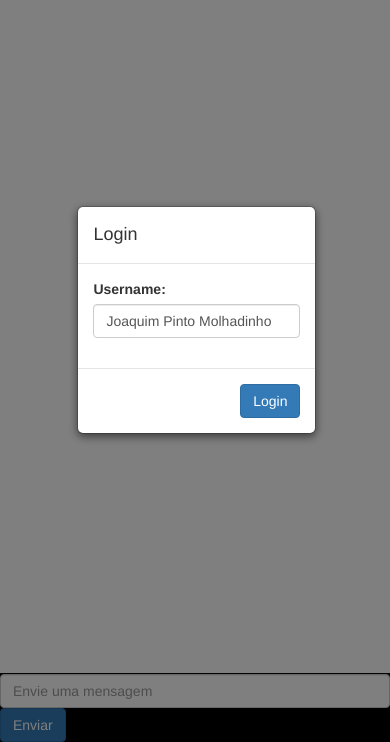
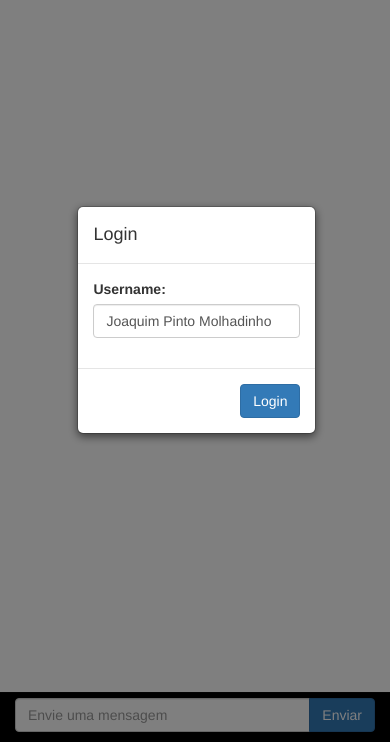
Before and after one commit to saviocord/Chat, a website: page views/index.html in a window 390 px wide. Shown: the part 102-844 px from the top of the page. Drawn offline with nearby package versions, Linux system fonts and the light colour scheme; no server answers; files whose address does not match are found by name.

Commit message:
Menu fixo funcionando e chat-bot tbm

```diff
--- a/public/script.js
+++ b/public/script.js
@@ -12,6 +12,10 @@ var name = getName();
 $(function(){
 	if(!$("#wrapper").hasClass("toggled") && window.innerWidth >= 500) {
 		$('#menu-toggle').hide();
+	} else {
+		$("#menu-bottom").toggleClass("toggled");
+		$("#menu-top").toggleClass("toggled");
+		$("#page-content-wrapper").toggleClass("toggled");
 	}
 	$('#usr').val(name);
 	$('#myModal').modal('show');
@@ -20,6 +24,9 @@ $(function(){
 	if(window.innerWidth < 500 && !$('#myModal').hasClass('in')) {
 		if(!$('#menu-toggle').is(':visible')) {
 			$("#wrapper").toggleClass("toggled");
+			$("#menu-bottom").toggleClass("toggled");
+			$("#menu-top").toggleClass("toggled");
+			$("#page-content-wrapper").toggleClass("toggled");
 			$('#menu-toggle').fadeIn(500);
 		}
 	}
@@ -39,6 +46,7 @@ var disable_btn_login = function() {
   }
 }
 
+//Login
 var login = function() {
   name = $('#usr').val();
   if(name != '') {
@@ -48,7 +56,7 @@ var login = function() {
 		$('#erro-login').empty().append(
 		'<div class="alert alert-danger alert-dismissable fade in">' +
 			'<a href="#" class="close" data-dismiss="alert" aria-label="close">&times;</a>' +
-			'<strong>Aviso!</strong> Usuario ' + usr + ' j? existe.' +
+			'<strong>Aviso!</strong> Usuario ' + usr + ' já existe.' +
 		'</div>');
 		throw err;
 	});
@@ -71,7 +79,7 @@ socket.on('updateusers', function (data) {
 		n = key.substring(0, 30);
 		n = n+'...';
 	}
-    $('#list_users').append('<li><a onclick="setNameUser(\'' + n + '\');">' + n + '</a> </li>');
+	$('#list_users').append('<li><a onclick="setNameUser(\'' + n + '\');">' + n + '</a> </li>');
   });
 });
 
@@ -124,6 +132,9 @@ function setNameUser(key) {
 
 function openMenu() {
 	$('#wrapper').toggleClass('toggled');
+	$("#menu-bottom").toggleClass("toggled");
+	$("#menu-top").toggleClass("toggled");
+	$("#page-content-wrapper").toggleClass("toggled");
 	$('#menu-toggle').fadeOut(500);
 }
 
--- a/public/style.css
+++ b/public/style.css
@@ -18,6 +18,21 @@
 
 .navbar-inverse {
 	background-color: black;
+}
+
+.navbar-fixed-bottom, .navbar-fixed-top {
+	margin-left: 250px;
+	padding: 15px;
+	padding-top: 5px;
+	padding-bottom: 5px;
+}
+
+.navbar-fixed-bottom.toggled, .navbar-fixed-top.toggled{
+	margin-left: 0px;
+}
+
+#page-content-wrapper.toggled {
+	padding-top: 40px;
 }
 
 @media screen and (min-width: 200px) {
@@ -60,6 +75,7 @@
     -moz-transition: all 0.5s ease;
     -o-transition: all 0.5s ease;
     transition: all 0.5s ease;
+		height: 100%;
 }
 
 #wrapper.toggled {
@@ -86,15 +102,16 @@
 }
 
 #page-content-wrapper {
-    width: 100%;
-    position: absolute;
-    padding: 15px;
-		padding-top: 30px;
+	width: 100%;
+	position: absolute;
+	padding: 15px;
+	padding-top: 0px;
+	height: 100%;
 }
 
 #wrapper.toggled #page-content-wrapper {
-    position: absolute;
-    margin-right: -250px;
+	position: absolute;
+	margin-right: -250px;
 }
 
 /* Sidebar Styles */
--- a/views/index.html
+++ b/views/index.html
@@ -24,7 +24,7 @@
 			</ul>
 		</div>
 
-		<nav class="navbar navbar-fixed-top">
+		<nav id="menu-top" class="navbar navbar-fixed-top">
 			<button type="button" class="btn btn-lg black" id="menu-toggle" onclick="openMenu();">
 				<span class="glyphicon glyphicon-menu-hamburger"></span>
 			</button>
@@ -35,13 +35,17 @@
 				<thead id="header_chat"><h3 id="header_chat">Mensagens dos Usuarios</h3><thead>
 				<tbody></tbody>
 			</table>
-			<nav class="navbar navbar-inverse navbar-fixed-bottom">
-				<input type="text" class="form-control" placeholder="Envie uma mensagem" id="input_text">
+		</div>
+	</div>
+
+	<nav id="menu-bottom" class="navbar navbar-inverse navbar-fixed-bottom">
+		<div class="input-group">
+			<input type="text" class="form-control" placeholder="Envie uma mensagem" id="input_text">
+			<span class="input-group-btn">
 				<button type="button" class="btn btn-primary" id='btn_message'>Enviar</button>
-			</nav>
+      </span>
 		</div>
-
-	</div>
+	</nav>
 
 	<!-- Help -->
 	<div id="help"></div>
```
